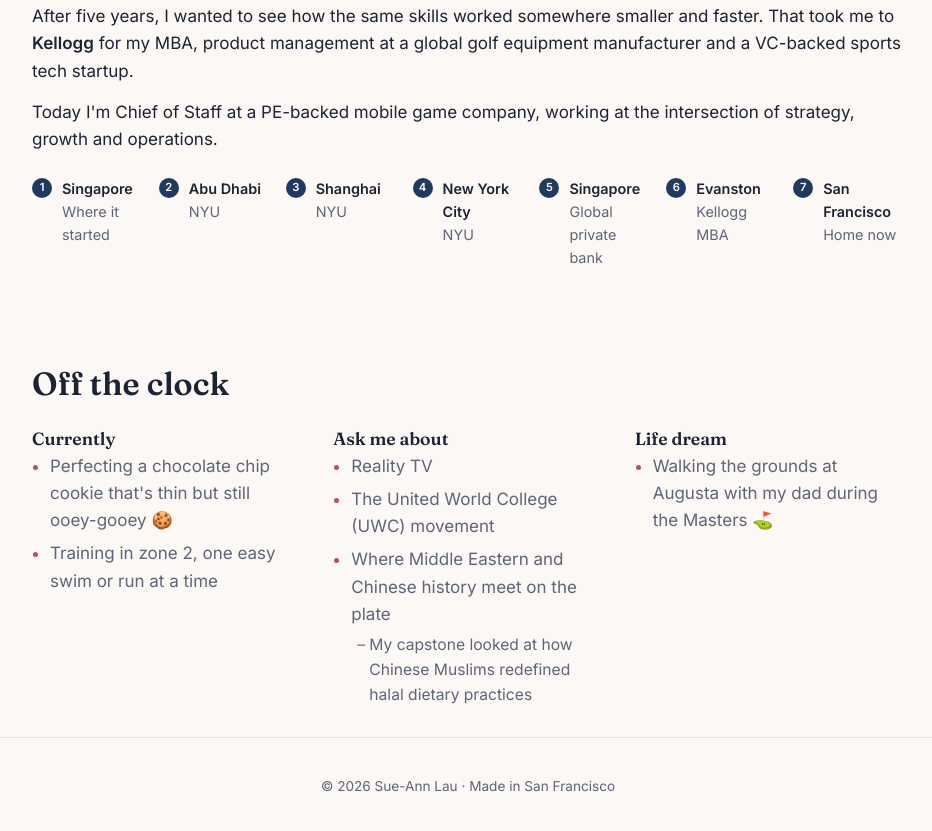
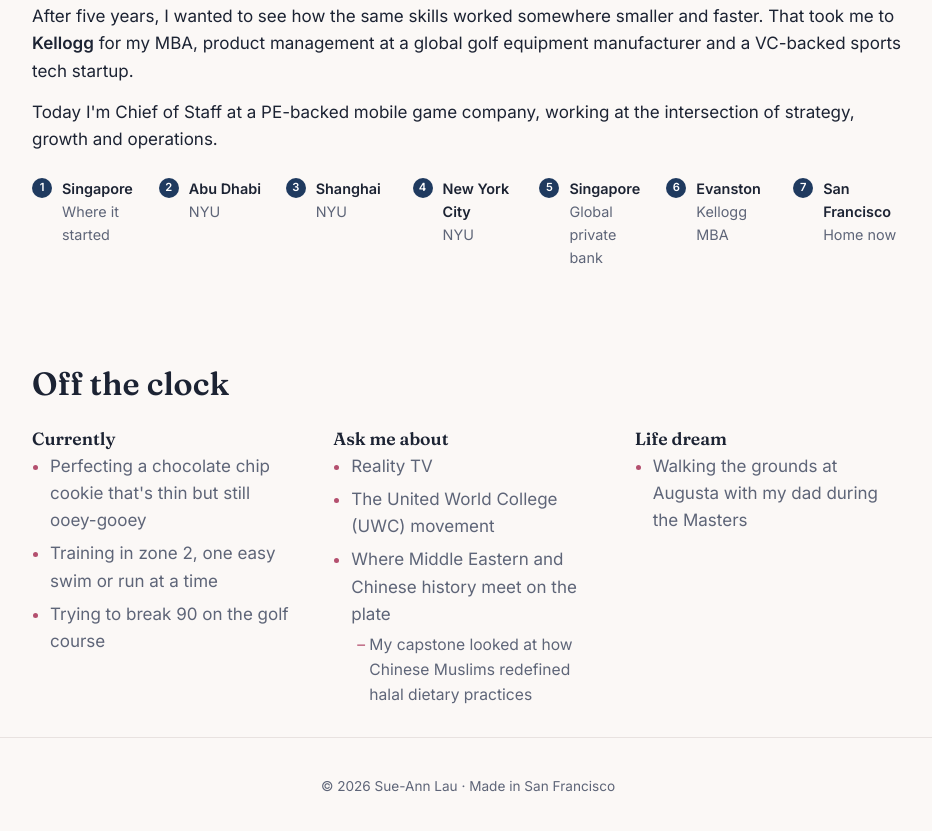
Before and after one commit to sue-annlau/sue-annlau.github.io, a plain HTML site: page index.html in a window 1280 px wide. Shown: the part 1060-1891 px from the top of the page, without its empty margins (172-1104 px from the left). Drawn offline with nearby package versions, Linux system fonts and the light colour scheme; no server answers.

Commit message:
Add files via upload

```diff
--- a/index.html
+++ b/index.html
@@ -104,8 +104,9 @@
           <div>
             <h3>Currently</h3>
             <ul class="offclock">
-              <li>Perfecting a chocolate chip cookie that's thin but still ooey-gooey 🍪</li>
+              <li>Perfecting a chocolate chip cookie that's thin but still ooey-gooey</li>
               <li>Training in zone 2, one easy swim or run at a time</li>
+	      <li>Trying to break 90 on the golf course</li>
             </ul>
           </div>
           <div>
@@ -123,7 +124,7 @@
           <div>
             <h3>Life dream</h3>
             <ul class="offclock">
-              <li>Walking the grounds at Augusta with my dad during the Masters ⛳</li>
+              <li>Walking the grounds at Augusta with my dad during the Masters</li>
             </ul>
           </div>
         </div>
```
